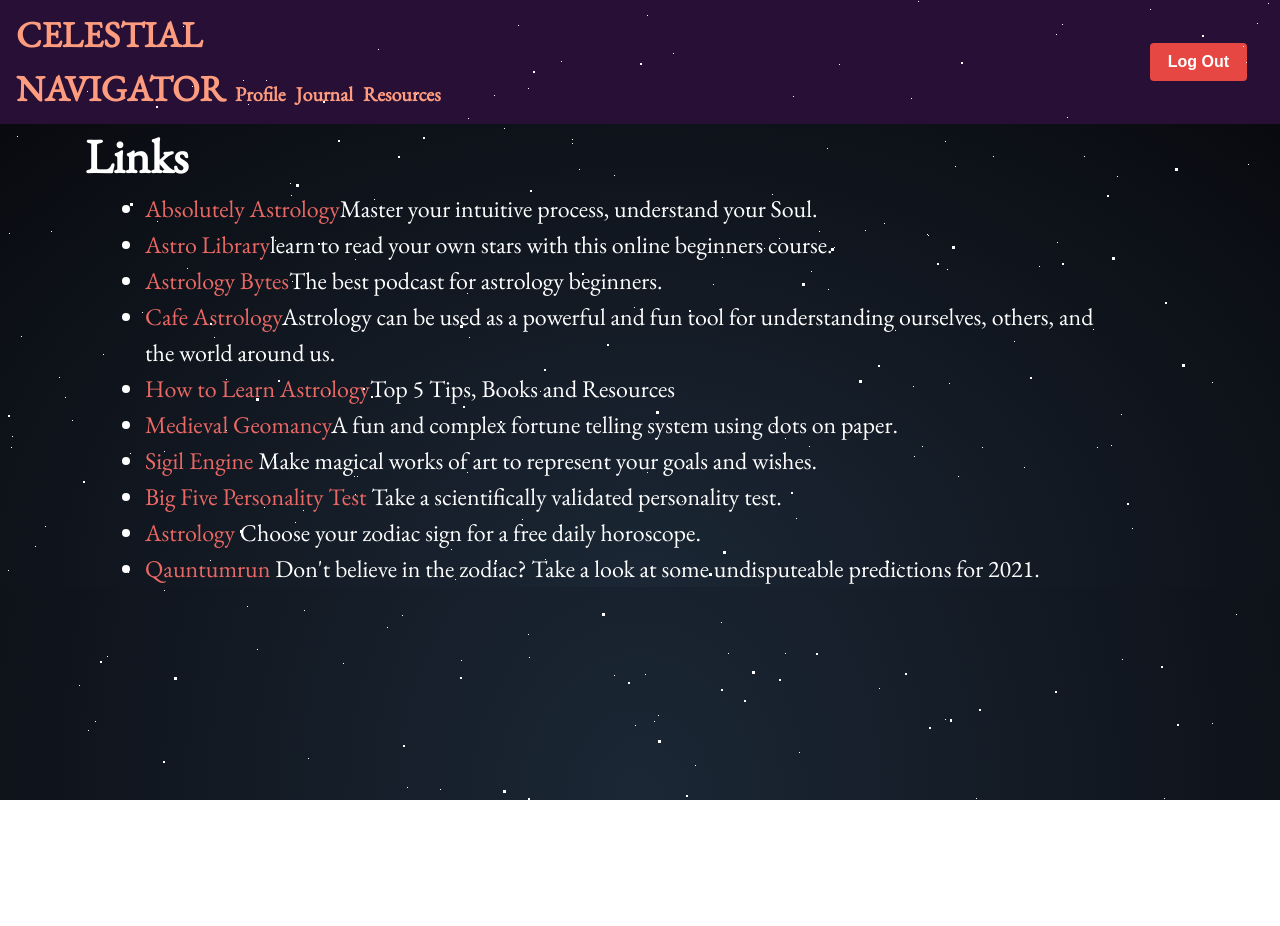
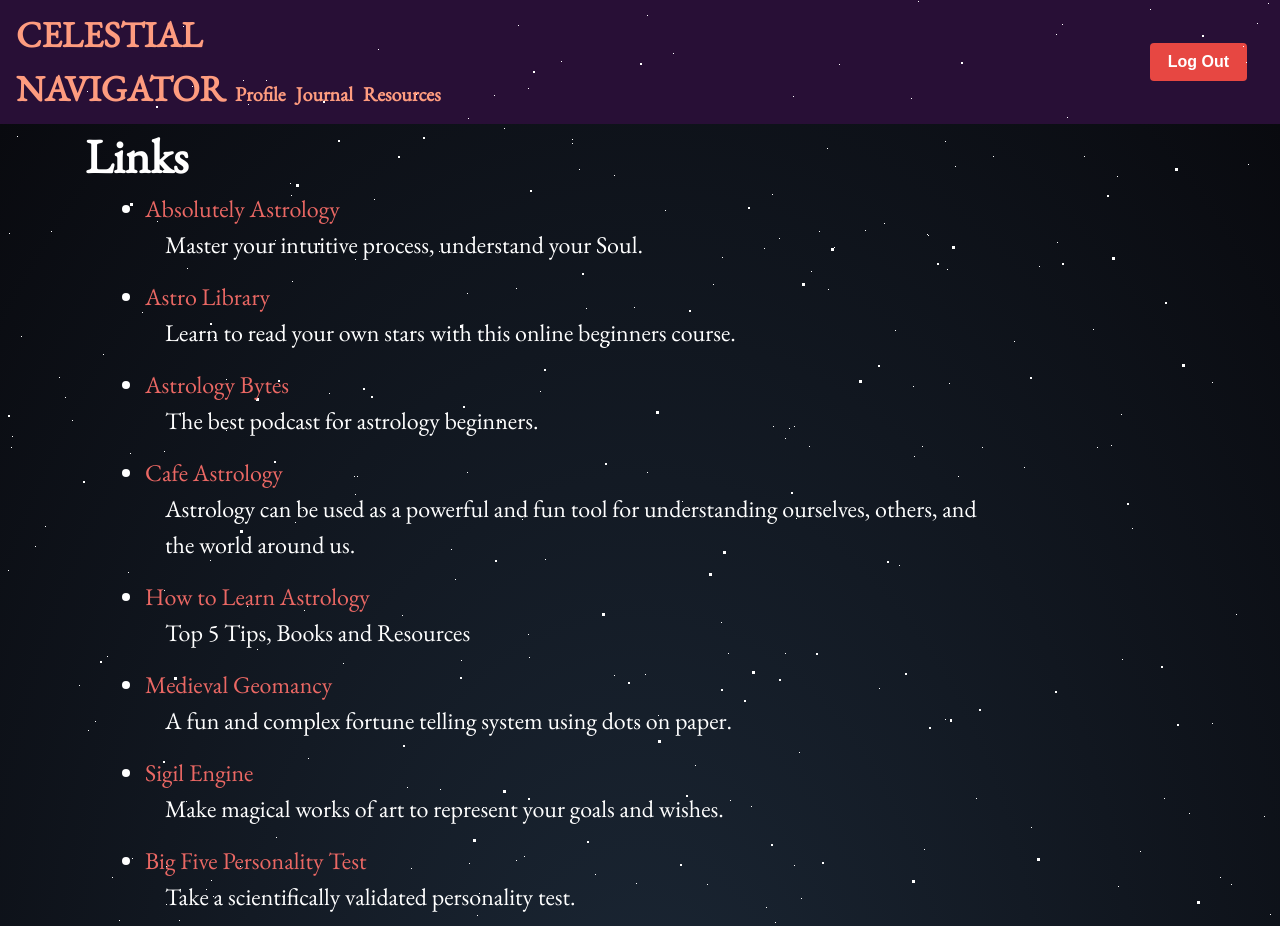
Before and after one commit to andreaives/react_project, a React (Create React App) app in the folder client/: page /resources in a window 1280 px wide. Shown: the top 926 px of the page. Before the commit the page ends 800 px from the top, so only its background shows below. Built offline with nearby package versions, Linux system fonts and the light colour scheme; no server answers; a web font is replaced by a local one.

Commit message:
revised text on resource page

```diff
--- a/client/src/pages/Resources.js
+++ b/client/src/pages/Resources.js
@@ -12,57 +12,68 @@ class Resources extends Component {
                 <a href="https://www.absolutelyastrology.com/resources/">
                   Absolutely Astrology
                 </a>
-                Master your intuitive process, understand your Soul.
+                <p>Master your intuitive process, understand your Soul.</p>
               </li>
               <li>
                 <a href="https://astrolibrary.org/lessons/">Astro Library</a>
-                learn to read your own stars with this online beginners course.
+                <p>
+                  Learn to read your own stars with this online beginners
+                  course.
+                </p>
               </li>
               <li>
                 <a href="https://astrologybytes.podbean.com/">
                   Astrology Bytes
                 </a>
-                The best podcast for astrology beginners.
+                <p>The best podcast for astrology beginners.</p>
               </li>
               <li>
                 <a href="https://cafeastrology.com/astrologyresources.html/">
                   Cafe Astrology
                 </a>
-                Astrology can be used as a powerful and fun tool for
-                understanding ourselves, others, and the world around us.
+                <p>
+                  Astrology can be used as a powerful and fun tool for
+                  understanding ourselves, others, and the world around us.
+                </p>
               </li>
               <li>
                 <a href="https://jogleason.com/how-to-learn-astrology/">
                   How to Learn Astrology
                 </a>
-                Top 5 Tips, Books and Resources
+                <p>Top 5 Tips, Books and Resources</p>
               </li>
               <li>
                 <a href="https://www.princeton.edu/~ezb/geomancy/geostep.html">
                   Medieval Geomancy
                 </a>
-                A fun and complex fortune telling system using dots on paper.
+                <p>
+                  A fun and complex fortune telling system using dots on paper.
+                </p>
               </li>
               <li>
-                <a href="https://sigilengine.com/">Sigil Engine</a> Make magical
-                works of art to represent your goals and wishes.
+                <a href="https://sigilengine.com/">Sigil Engine</a>{" "}
+                <p>
+                  Make magical works of art to represent your goals and wishes.
+                </p>
               </li>
               <li>
                 <a href="https://www.123test.com/personality-test/">
                   Big Five Personality Test
                 </a>{" "}
-                Take a scientifically validated personality test.
+                <p>Take a scientifically validated personality test.</p>
               </li>
               <li>
                 <a href="https://www.astrology.com/us/home.aspx">Astrology</a>{" "}
-                Choose your zodiac sign for a free daily horoscope.
+                <p>Choose your zodiac sign for a free daily horoscope.</p>
               </li>
               <li>
                 <a href="https://www.quantumrun.com/future-timeline/2021">
                   Qauntumrun
                 </a>{" "}
-                Don't believe in the zodiac? Take a look at some undisputeable
-                predictions for 2021.
+                <p>
+                  Don't believe in the zodiac? Take a look at some undisputeable
+                  predictions for 2021.
+                </p>
               </li>
             </ul>
           </p>
```
